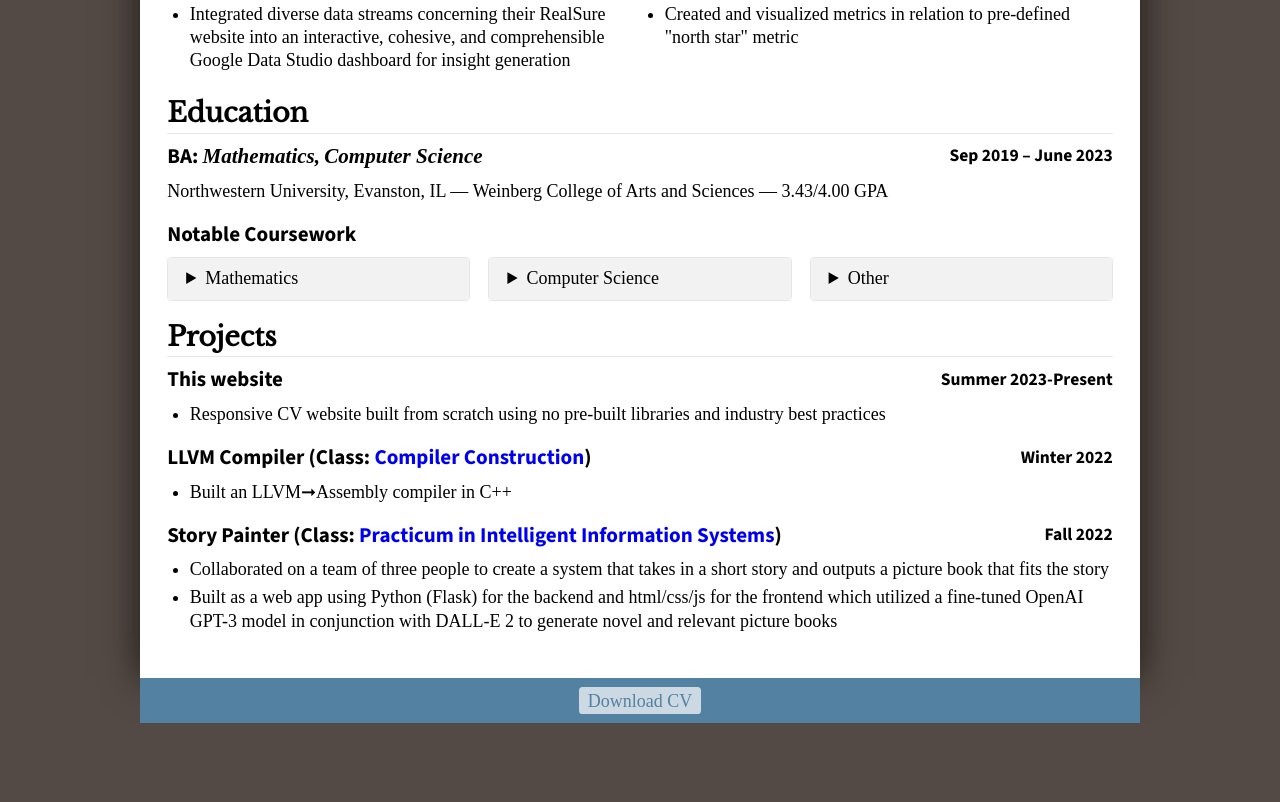
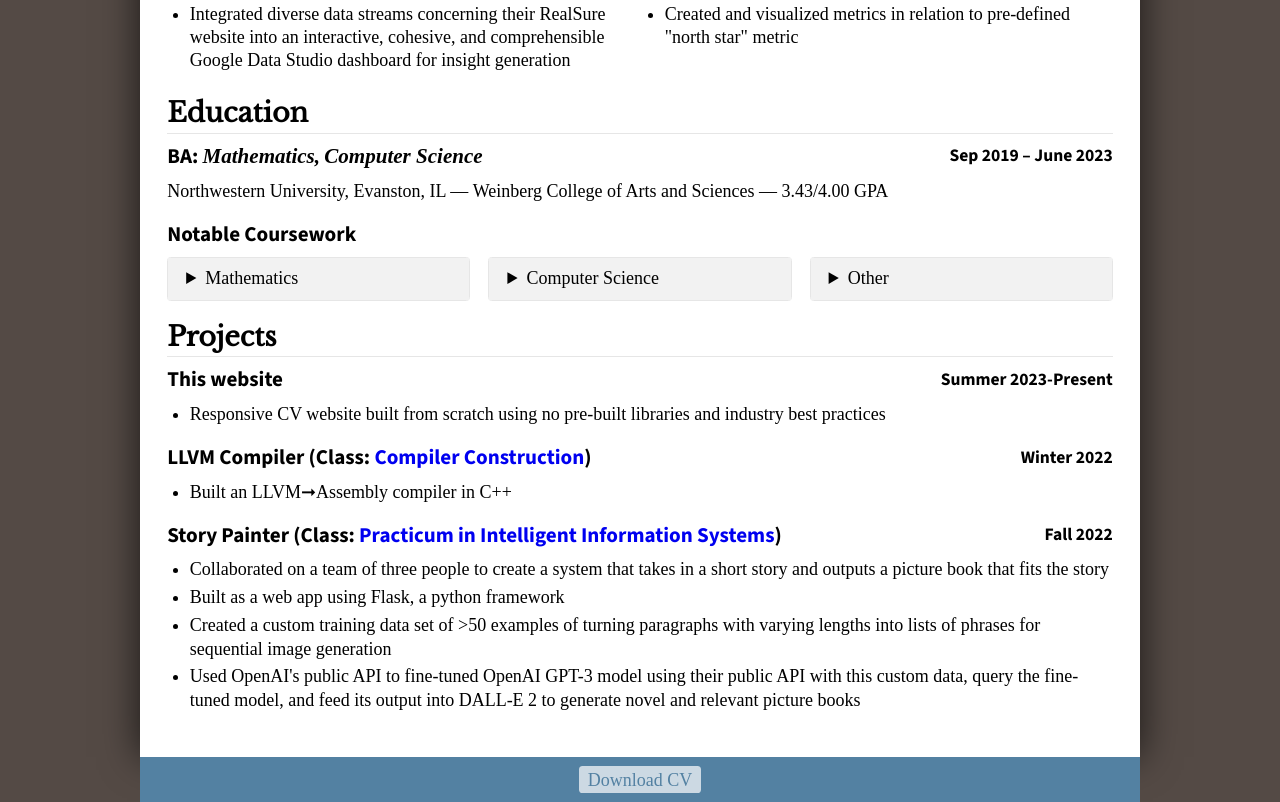
Before and after one commit to patrickdwyer33/patrickdwyer.com, a plain HTML site: page index.html in a window 1280 px wide. Shown: the part 977-1779 px from the top of the page. Before the commit the page ends 1700 px from the top, so only its background shows below. Drawn offline with Linux system fonts and the light colour scheme; a web font is replaced by a local one.

Commit message:
description update

```diff
--- a/index.html
+++ b/index.html
@@ -23,7 +23,7 @@
 			<h1>Patrick Dwyer</h1>
 			<img src="/images/headshot.webp" alt="Patrick Dwyer">
 			<p>2023 Northwestern Graduate. Double major in Computer Science and Math.
-				Skilled in Software Engineering, Design, Data Analysis, and Computer Vision.
+				Skilled in Software Engineering, Analysis, and Computer Vision.
 				</p>
 		</div>
 
@@ -36,7 +36,7 @@
 					<li>SQL</li>
 					<li>Javascript</li>
 					<li>CSS</li>
-					<li>SCSS</li>
+					<li><a href="https://sass-lang.com/">SCSS</a></li>
 					<li>HTML</li>
 					<li>C++</li>
 					<li>Bash(Unix shell)</li>
@@ -183,9 +183,9 @@
 			<ul>
 				<li>Collaborated on a team of three people to create a system that takes in a short story and outputs a picture
 					book that fits the story</li>
-				<li>Built as a web app using Python (Flask) for the backend and html/css/js for the frontend which utilized a
-					fine-tuned OpenAI GPT-3 model in conjunction with
-					DALL-E 2 to generate novel and relevant picture books</li>
+				<li>Built as a web app using Flask, a python framework</li>
+				<li>Created a custom training data set of >50 examples of turning paragraphs with varying lengths into lists of phrases for sequential image generation</li>
+				<li>Used OpenAI's public API to fine-tuned OpenAI GPT-3 model using their public API with this custom data, query the fine-tuned model, and feed its output into DALL-E 2 to generate novel and relevant picture books</li>
 			</ul>
 		</div>
 
```
